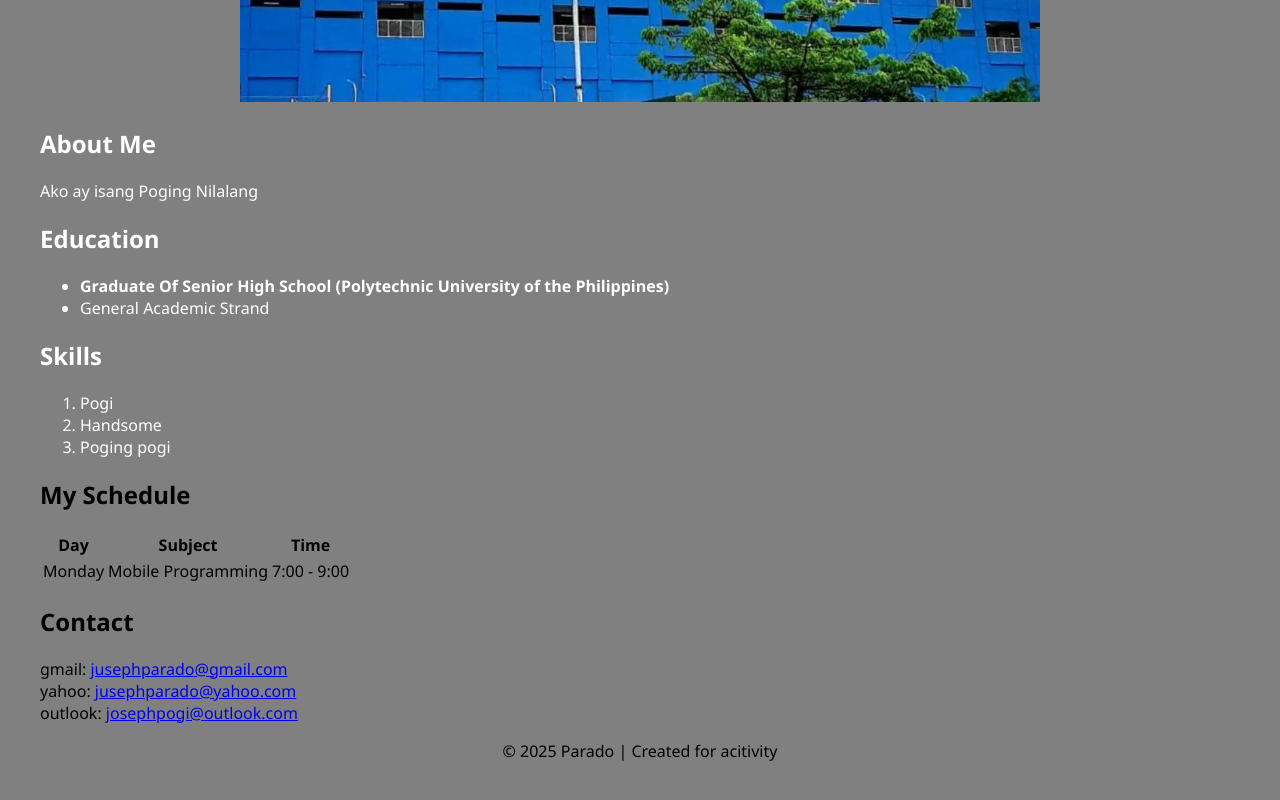
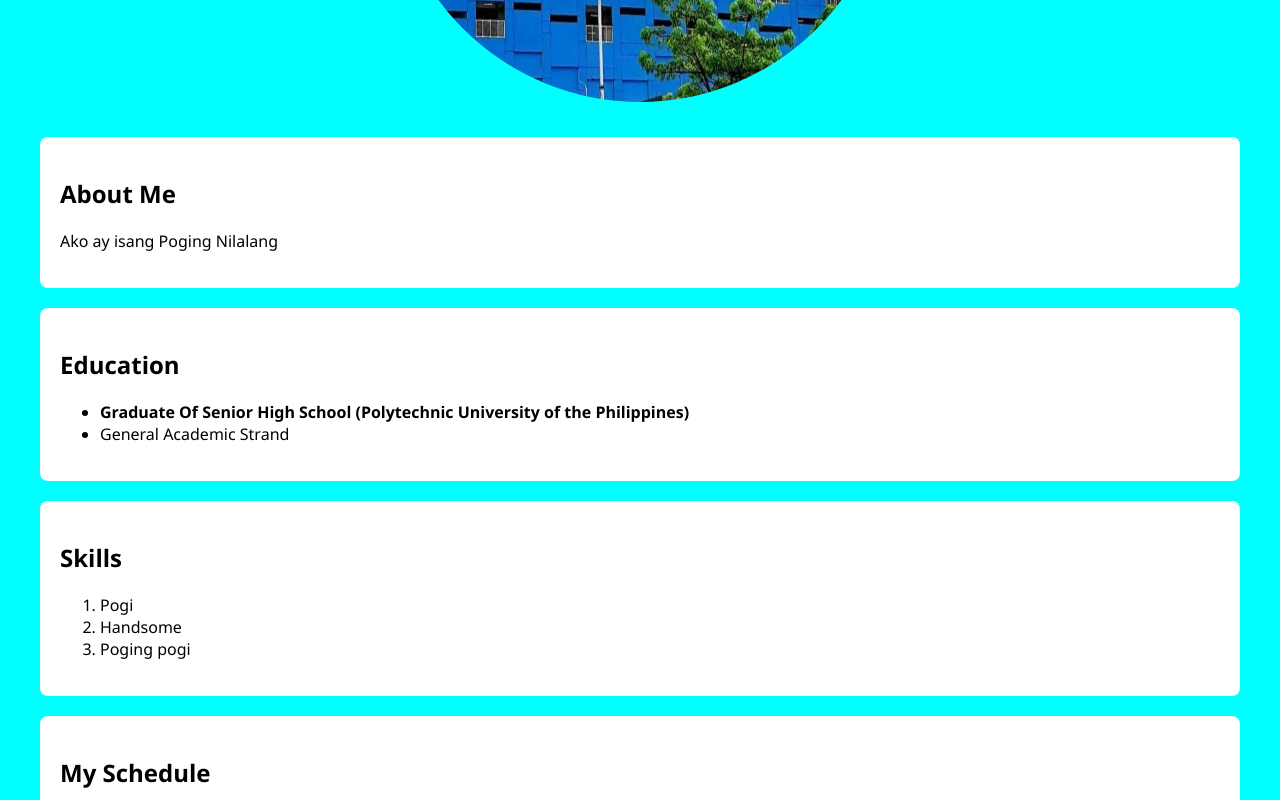
Before and after one commit to jusephhh/portfolio, a plain HTML site: page index.html in a window 1280 px wide. Shown: the part 540-1340 px from the top of the page. Drawn offline with Linux system fonts and the light colour scheme.

Commit message:
comit test

```diff
--- a/index.html
+++ b/index.html
@@ -10,15 +10,15 @@
     <div class="Header">
         <h1>Hi I'm<span class="highlight"> Joseph Parado</span></h1>
         <p> Student of National University Fairview </p>
-        <img src = images/building_NU_Fairview_3x2-1024x683.webp width = "800" height = "500" alt = "Nu Fairview Photo">
+        <img src = images/building_NU_Fairview_3x2-1024x683.webp width = "500" height = "500" alt = "Nu Fairview Photo" class="profile">
     </div>
 
-    <div class = "about">
+    <div class = "section">
         <h2>About Me</h2>
         <p>Ako ay isang Poging Nilalang</p>
     </div>
 
-    <div class = "Education">
+    <div class = "section">
         <h2>Education</h2>
 
         <ul>
@@ -30,7 +30,7 @@
         </ul>
     </div>
 
-    <div class = "Skills">
+    <div class = "section">
         <h2>Skills</h2>
         <ol>
             <li>Pogi</li>
@@ -39,7 +39,7 @@
         </ol>
     </div>
 
-    <div class = "My Schedule">
+    <div class = "section">
         <h2>My Schedule</h2>
         <table>
             <tr>
@@ -54,7 +54,7 @@
             </tr>
         </table>
     </div>
-    <div class="Contact">
+    <div class="section">
         <h2>Contact</h2>
         <p>gmail: <a href="jusephparado@gmail.com">jusephparado@gmail.com</a><br>
             yahoo: <a href="jusephparado@yahoo.com">jusephparado@yahoo.com</a><br>
--- a/style.css
+++ b/style.css
@@ -1,29 +1,59 @@
 body {
     font-family: 'Segoe UI', Tahoma, Geneva, Verdana, sans-serif;
     margin: 40px;
-    background-color: gray;
+    background-color: cyan;
+    color: white;
 }
 .Header {
     text-align: center;
+    margin-bottom: 30px;
+}
+
+.profile{
+    border-radius: 50%;
+}
+
+.section{
+    background-color: white;
+    padding: 20px;
+    margin-bottom: 20px;
+    border-radius: 8px;
+    box-shadow: 0 0 5px rgba (0,0,0,0.1);
+    color: black;
 }
 
 .highlight {
-    border-radius: 50%;
+    color: #0077cc;
 }
 
-.about{
+.table {
+    width: 100px;
+    border-collapse: collapse;
+}
+
+th,td {
+    border: 1px solid #ccc;
+    padding: 10px;
+    text-align: center;
+}
+
+th{
+    background-color: #0077cc;
     color: white;
 }
 
-.Education{
-    color: white;
+a{
+    color: #0077cc;
+    text-decoration: non;
 }
 
-.Skills{
-    color: white;
+a:hover {
+    text-decoration: underline;
 }
 
 .footer {
     text-align: center;
-    color: black;
+    margin-top: 40px;
+    font-size: 14px;
+    color: gray;
 }
```
